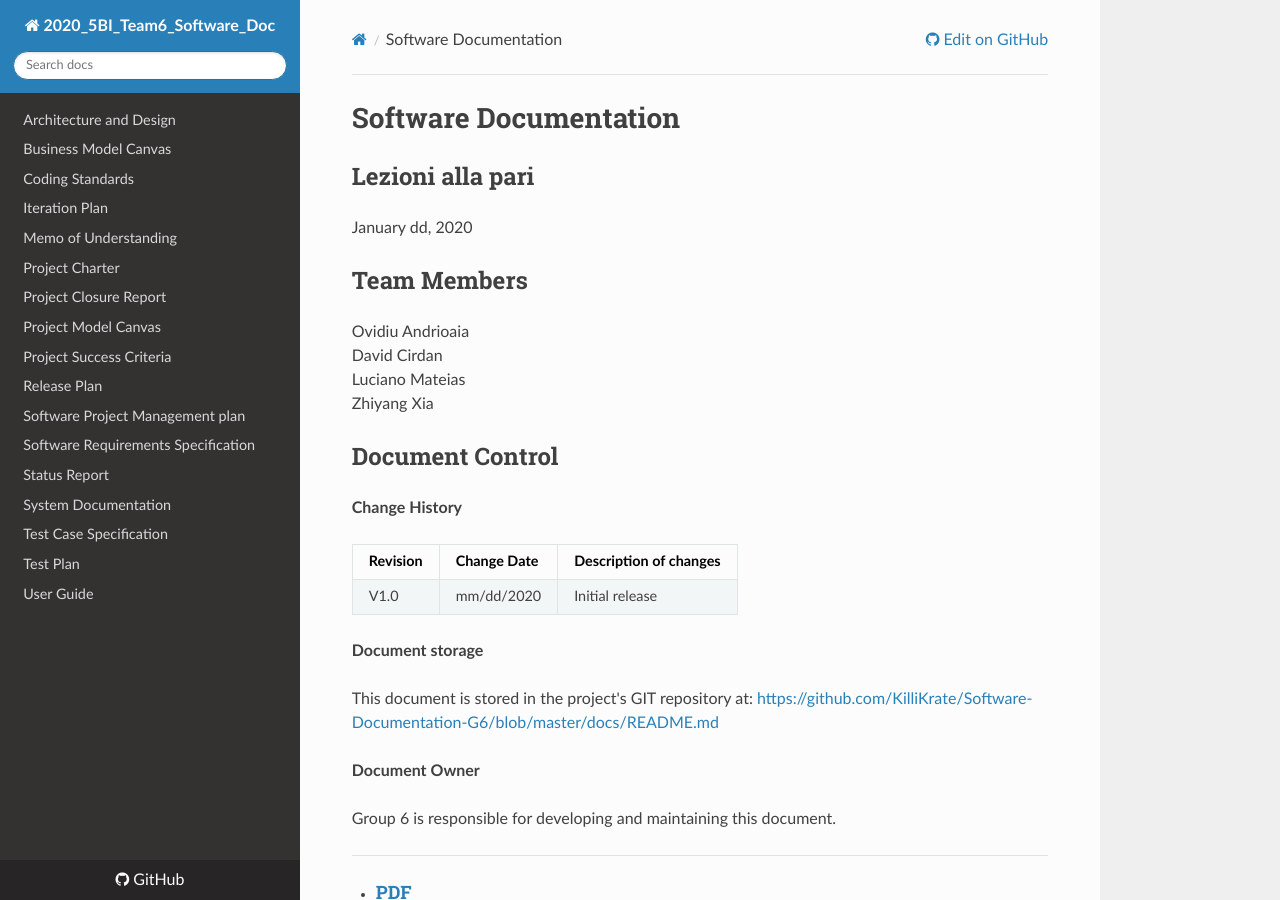
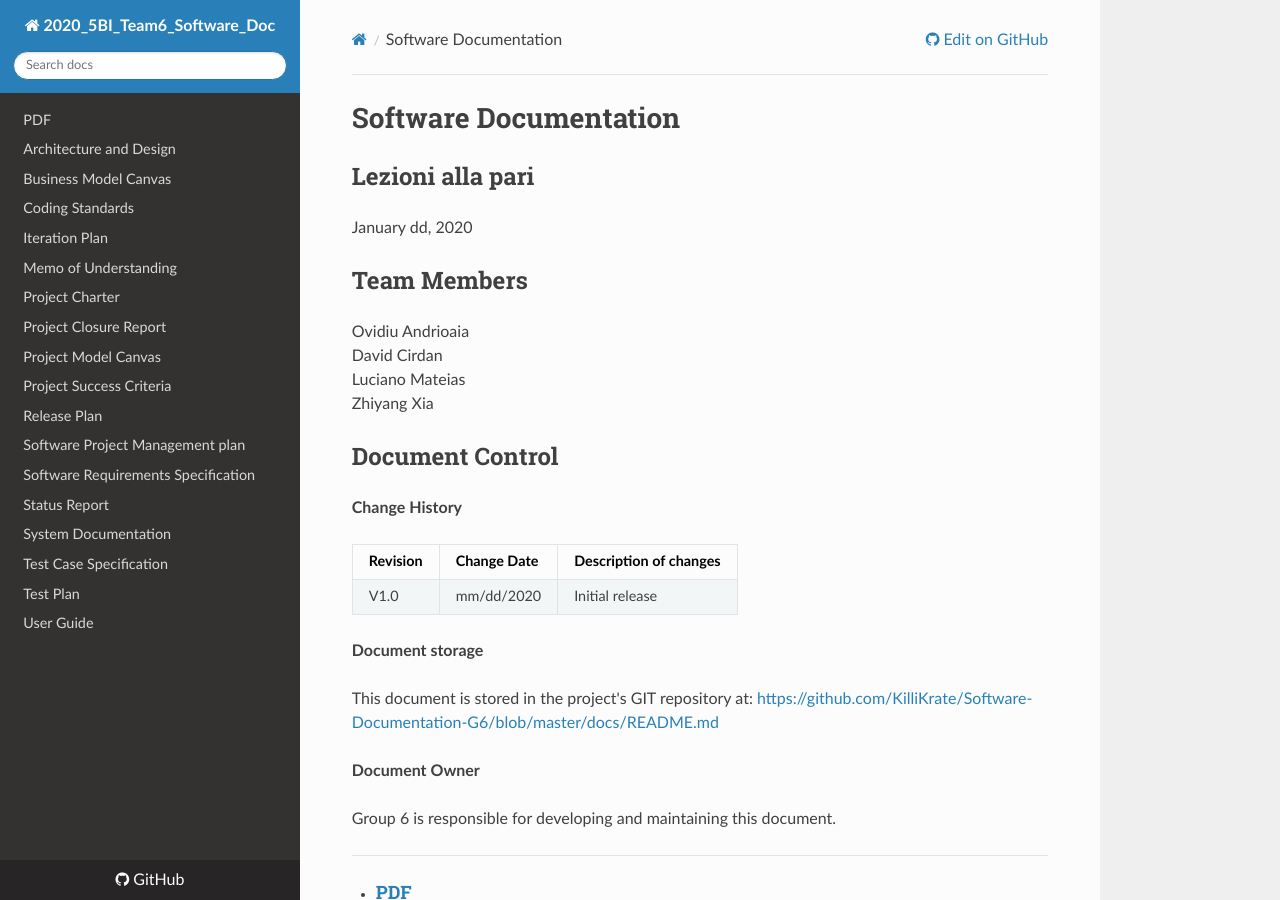
Before and after one commit to KilliKrate/Software-Documentation-G6, an MkDocs documentation site: the page built from docs/README.md, in a window 1280 px wide and 900 px high. Built offline with MkDocs 1.6.1, drawn with Linux system fonts in a browser that asks for light colours; nearby versions of some CDN libraries.

Commit message:
Final changes for PDF implementation with ReadTheDocs

```diff
--- a/mkdocs.yml
+++ b/mkdocs.yml
@@ -3,6 +3,7 @@ repo_url: https://github.com/KilliKrate/Software-Documentation-G6/
 site_name: 2020_5BI_Team6_Software_Doc
 
 nav:
+    - 'PDF': 'PDF/index.md'
     - 'Architecture and Design': 'Architecture and Design/index.md'
     - 'Business Model Canvas': 'Business Model Canvas/index.md'
     - 'Coding Standards': 'Coding Standards/index.md'
```
Also changed, not shown: 2 other files.
